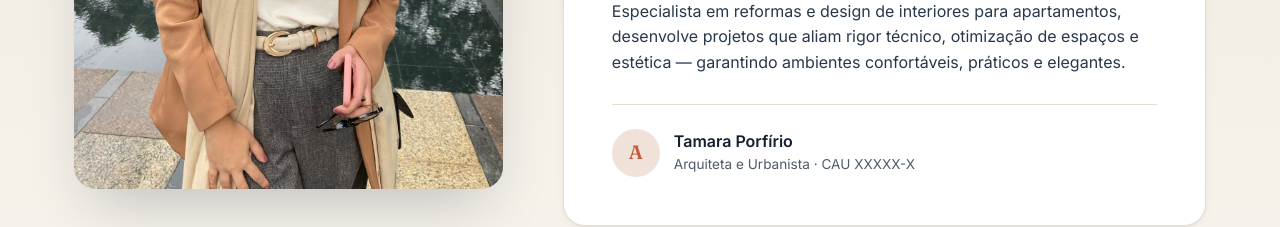
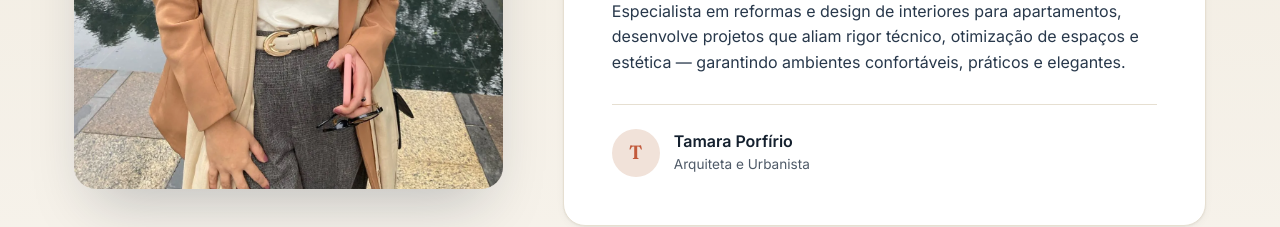
Before and after one commit to EduardoDev0706/ProjetoTamara, a React (Vite) app in the folder vistoria-landing-page/: page / in a window 1280 px wide. Shown: the part 3920-4147 px from the top of the page. Built offline with nearby package versions, Linux system fonts and the light colour scheme.

Commit message:
refactor: Alteracao visual

```diff
--- a/vistoria-landing-page/src/components/Profissional.jsx
+++ b/vistoria-landing-page/src/components/Profissional.jsx
@@ -50,11 +50,11 @@ export default function Profissional() {
                   flexShrink: 0,
                 }}
               >
-                A
+                T
               </div>
               <div>
                 <div className="name">Tamara Porfírio</div>
-                <div className="role">Arquiteta e Urbanista · CAU XXXXX-X</div>
+                <div className="role">Arquiteta e Urbanista</div>
               </div>
             </div>
           </div>
```
